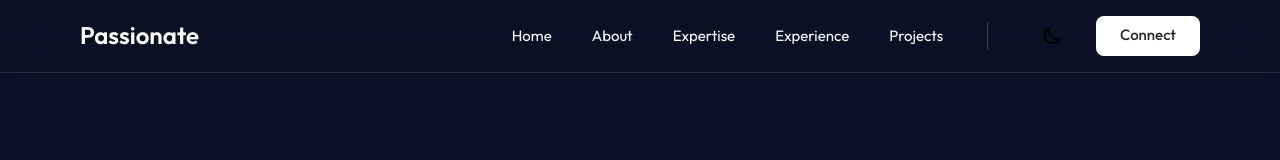
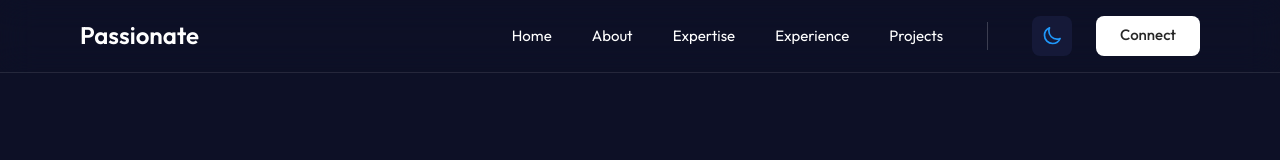
Before and after one commit to alif-firdaus/Passionate-React, a React (Create React App) app: page / in a window 1280 px wide. Shown: the top 160 px of the page. Built offline with nearby package versions, Linux system fonts and the light colour scheme.

Commit message:
Navbar Color : fixed

```diff
--- a/src/Pages/Navbar.jsx
+++ b/src/Pages/Navbar.jsx
@@ -59,7 +59,7 @@ function Navbar() {
 			<div className="flex items-center justify-between">
 				{/* Navbar Links */}
 				<div
-					className={`fixed lg:flex lg:relative lg:flex-row gap-4 lg:gap-10 pt-6 lg:py-0 w-full lg:items-center lg:justify-between lg:w-fit flex flex-col px-sectionpl lg:px-0 h-screen lg:h-fit dark:bg-base md:dark:bg-base bg-white md:bg-white lg:bg-transparent lg:dark:bg-transparent z-[1] ${
+					className={`fixed lg:flex lg:relative lg:flex-row gap-4 lg:gap-10 pt-6 lg:py-0 w-full lg:items-center lg:justify-between lg:w-fit flex flex-col px-sectionpl lg:px-0 h-screen lg:h-fit dark:bg-darkbg md:dark:bg-darkbg bg-white md:bg-white lg:bg-transparent lg:dark:bg-transparent z-[1] ${
 						isOpen ? "top-[73px] lg:top-0" : "-left-full lg:left-0"
 					}`}
 				>
@@ -69,7 +69,7 @@ function Navbar() {
 							key={index}
 						>
 							<a
-								className="flex w-full lg:w-fit pb-5 lg:py-0 items-center text-lg lg:text-[15px] font-light lg:font-normal dark:text-white text-black dark:border-slate-50 border-slate-400 dark:border-opacity-10 border-opacity-20 border-b-[1px] lg:border-none lg:hover:text-grey duration-300"
+								className="flex w-full lg:w-fit pb-5 lg:py-0 items-center text-lg lg:text-[15px] font-light lg:font-normal dark:text-white text-grey dark:border-slate-50 border-slate-400 dark:border-opacity-10 border-opacity-20 border-b-[1px] lg:border-none lg:dark:hover:text-softgrey lg:hover:text-black duration-300"
 								href={option.href}
 								onClick={() => {
 									setIsOpen(!isOpen);
@@ -86,11 +86,11 @@ function Navbar() {
 				{/* Navbar Extra */}
 				<div className="flex justify-between gap-4 lg:gap-6 mr-[26px] lg:mr-20">
 					<div
-						className="flex justify-center border-[1px] w-[40px] h-[40px] rounded-lg dark:border-slate-50 border-slate-400 dark:border-opacity-10 border-opacity-30 lg:dark:bg-accent lg:dark:border-none lg:bg-none lg:border-slate-400 lg:border-opacity-30 items-center cursor-pointer"
+						className="flex justify-center border-[1px] w-[40px] h-[40px] rounded-lg dark:border-slate-50 border-slate-400 dark:border-opacity-10 border-opacity-30 lg:dark:bg-darksecondary lg:dark:border-none lg:bg-none lg:border-slate-400 lg:border-opacity-30 items-center cursor-pointer"
 						onClick={handleThemeSwitch}
 					>
 						{theme === "dark" ? (
-							<MoonIcon className="w-[20px] stroke-2 text-primary" />
+							<MoonIcon className="w-[20px] stroke-2 text-darkprimary" />
 						) : (
 							<SunIcon className="w-[24px] text-black " />
 						)}
@@ -110,7 +110,7 @@ function Navbar() {
 					</div>
 
 					<div className="items-center justify-center hidden lg:flex">
-						<button className="dark:text-black text-white text-[15px] font-medium dark:bg-white bg-black h-[40px] px-6 pb-[2px] rounded-lg hover:bg-grey duration-300">
+						<button className="dark:text-black text-white text-[15px] font-medium dark:bg-white bg-black h-[40px] px-6 pb-[2px] rounded-lg dark:hover:bg-softgrey hover:bg-grey duration-300">
 							Connect
 						</button>
 					</div>
```
